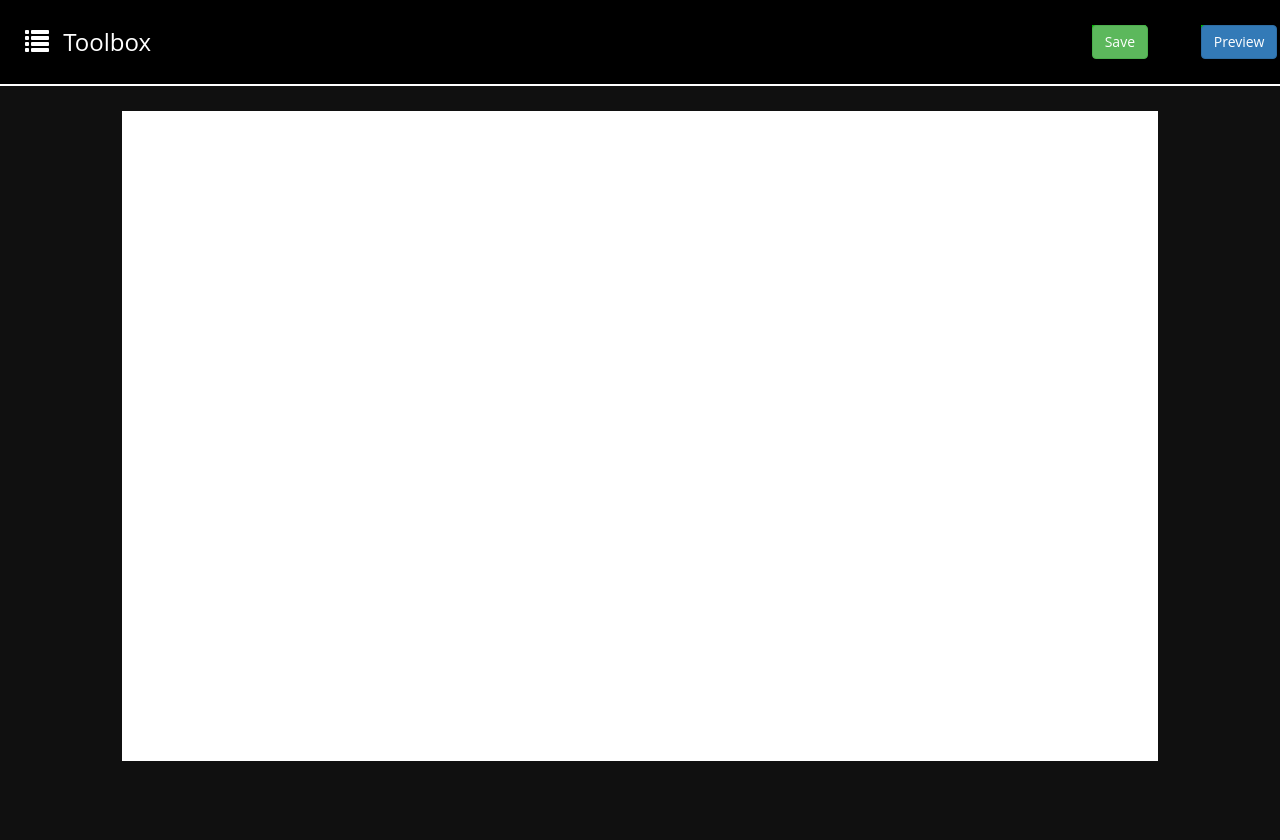
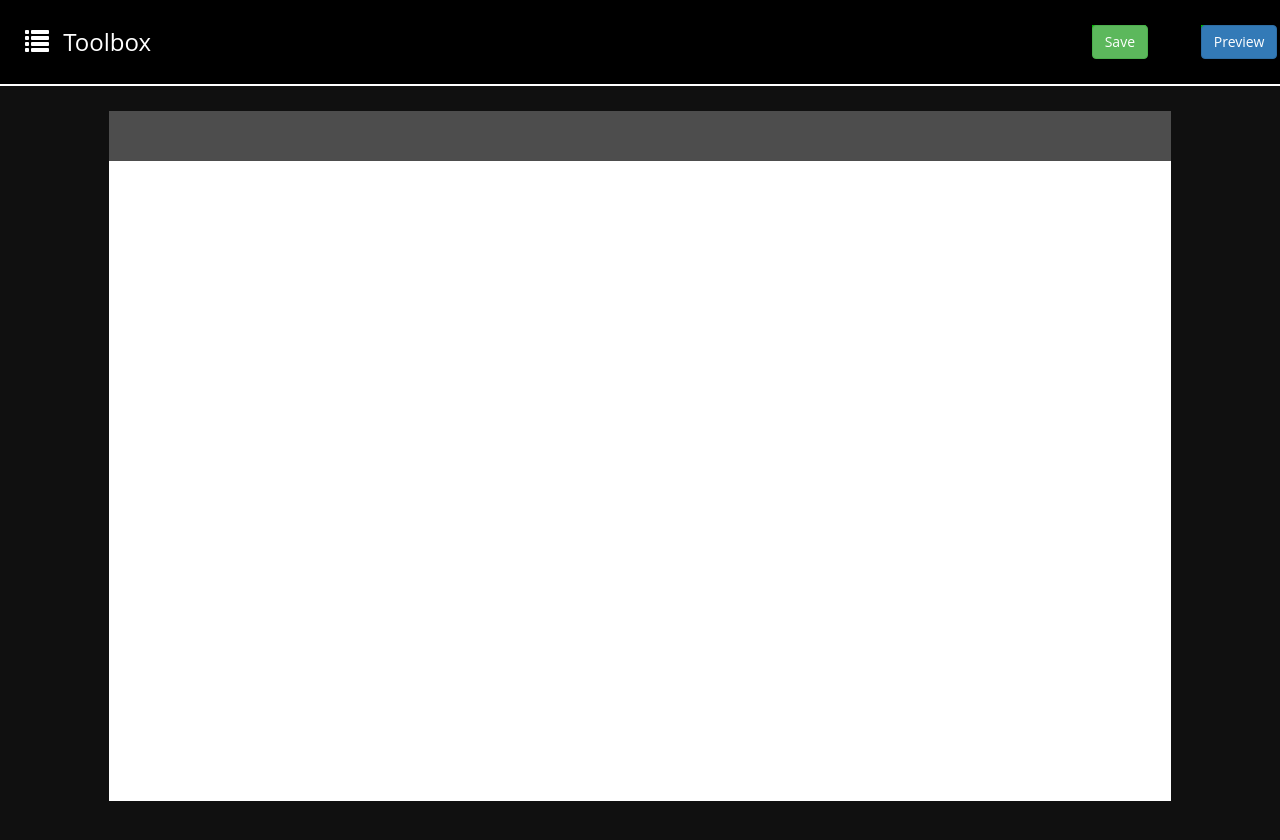
Before and after one commit to empongpat/ObjectOrientedProject, a plain HTML site: page blank.html in a window 1280 px wide. Drawn offline with Linux system fonts and the light colour scheme.

Commit message:
blank with webpath

```diff
--- a/blank-script.js
+++ b/blank-script.js
@@ -2,7 +2,7 @@ function determineScreenSize(){
  	var height = window.innerHeight;
  	document.getElementById("content").style.height = height+"px";
  	document.getElementById("toolbox").style.height = height+"px";
- 	document.getElementById("webpage-frame").style.height = (height-150)+"px";
+ 	document.getElementById("webpage-frame").style.height = (height*0.8)+"px";
 }
 
 function showToolbox() {
--- a/blank.css
+++ b/blank.css
@@ -106,9 +106,16 @@ body {
 	height: 100%;
 }
 
+#webpage-path {
+	width: 100%;
+	height: 50px;
+	margin-top: 25px;
+	background-color: #4d4d4d;
+}
+
 #webpage-frame {
 	width: 100%;
-	margin-top: 25px;
+
 	overflow-y: scroll;
 }
 
--- a/blank.html
+++ b/blank.html
@@ -100,6 +100,16 @@
 				</div>
 			</div>
 			<div class="edit-area">
+				<div class="row">
+					<div class="col-sm-1">
+					</div>
+					<div class="col-sm-10">
+						<div id="webpage-path">
+
+						</div>
+					</div>
+				</div>
+				<div class="row">
 					<div class="col-sm-1">
 					</div>
 					<div class="col-sm-10">
@@ -118,5 +128,6 @@
 					</div>
 				</div>
 			</div>
+		</div>
 	</body>
 </html>
```
Lines whose indentation alone changed are shown as unchanged.
